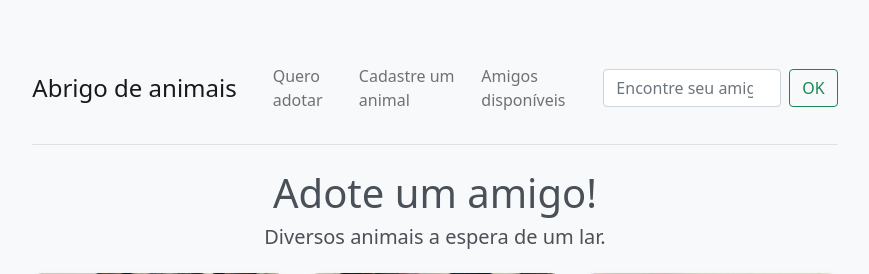
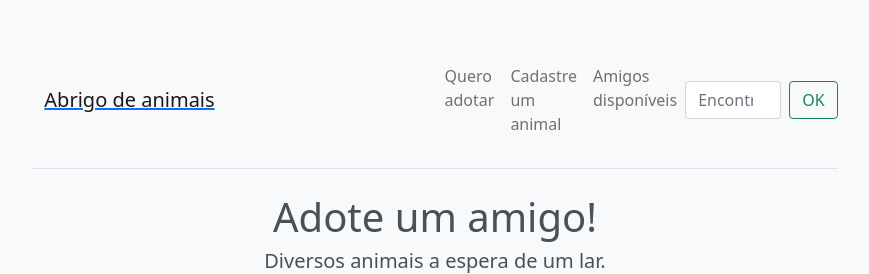
Before and after one commit to fiefaneves/abrigo-de-animais, a Django app: page / in a window 1280 px wide. Shown: the top 274 px of the page, without its empty margins (205-1074 px from the left). Run offline with Django 4.2, Linux system fonts and the light colour scheme; data comes from the database, SQL or seed files in the repository; some libraries are stand-ins or nearby versions.

Commit message:
ajustes na navbar

```diff
--- a/abrigo_de_animais/adocoes/views.py
+++ b/abrigo_de_animais/adocoes/views.py
@@ -1,7 +1,6 @@
 from django.shortcuts import render, get_object_or_404
 from adocoes.forms import AdocoesForm
 from adocoes.models import Adocoes
-from django.views.decorators.cache import cache_page
 from django.db.models import Q
 
 # Create your views here.
--- a/abrigo_de_animais/base/templates/inicio.html
+++ b/abrigo_de_animais/base/templates/inicio.html
@@ -189,16 +189,16 @@
 
   <div class="col-lg-8 mx-auto p-4 py-md-5">
     <header class="d-flex align-items-center pb-3 mb-4 border-bottom navbar-light bg-light">
-      <a href="/" class="d-flex align-items-center text-body-emphasis text-decoration-none navbar-brand">
-        <span class="fs-4">Abrigo de animais</span>
+
+      <nav class="navbar navbar-expand-lg navbar-light bg-light">
+        <a href="/" class="container-fluid">
+          <span class="navbar-brand">Abrigo de animais</span>
         </a>
-      <nav class="navbar navbar-expand-lg navbar-light bg-light">
-        <button class="navbar-toggler" type="button" data-toggle="collapse" data-target="#navbarNav" aria-controls="navbarNav" aria-expanded="false" aria-label="Toggle navigation">
+        <button class="navbar-toggler" type="button" data-bs-toggle="collapse" data-bs-target="#navbarSupportedContent" aria-controls="navbarSupportedContent" aria-expanded="false" aria-label="Toggle navigation">
           <span class="navbar-toggler-icon"></span>
         </button>
-        <div class="container-fluid">
-          <div class="collapse navbar-collapse" id="navbarNav">
-            <ul class="navbar-nav ms-auto">
+        <div class="collapse navbar-collapse" id="navbarSupportedContent">
+          <ul class="navbar-nav me-auto mb-2 mb-lg-0">
             <li class="nav-item">
               <a class="nav-link" href="/cadastro">Quero adotar</a>
             </li>
@@ -210,12 +210,12 @@
             </li>
           </ul>
         </div>
-        </div>
-      </nav>
         <form class="d-flex" role="search" style="margin-left: auto" method="GET" action="/adocoes/resultados_busca/">
           <input class="form-control me-2" type="search" placeholder="Encontre seu amigo!" aria-label="Search" name="termo_busca">
           <button class="btn btn-outline-success " type="submit">OK</button>
         </form>
+      </nav>
+
     </header>
 
     <main>
```
Lines whose indentation alone changed are shown as unchanged.
